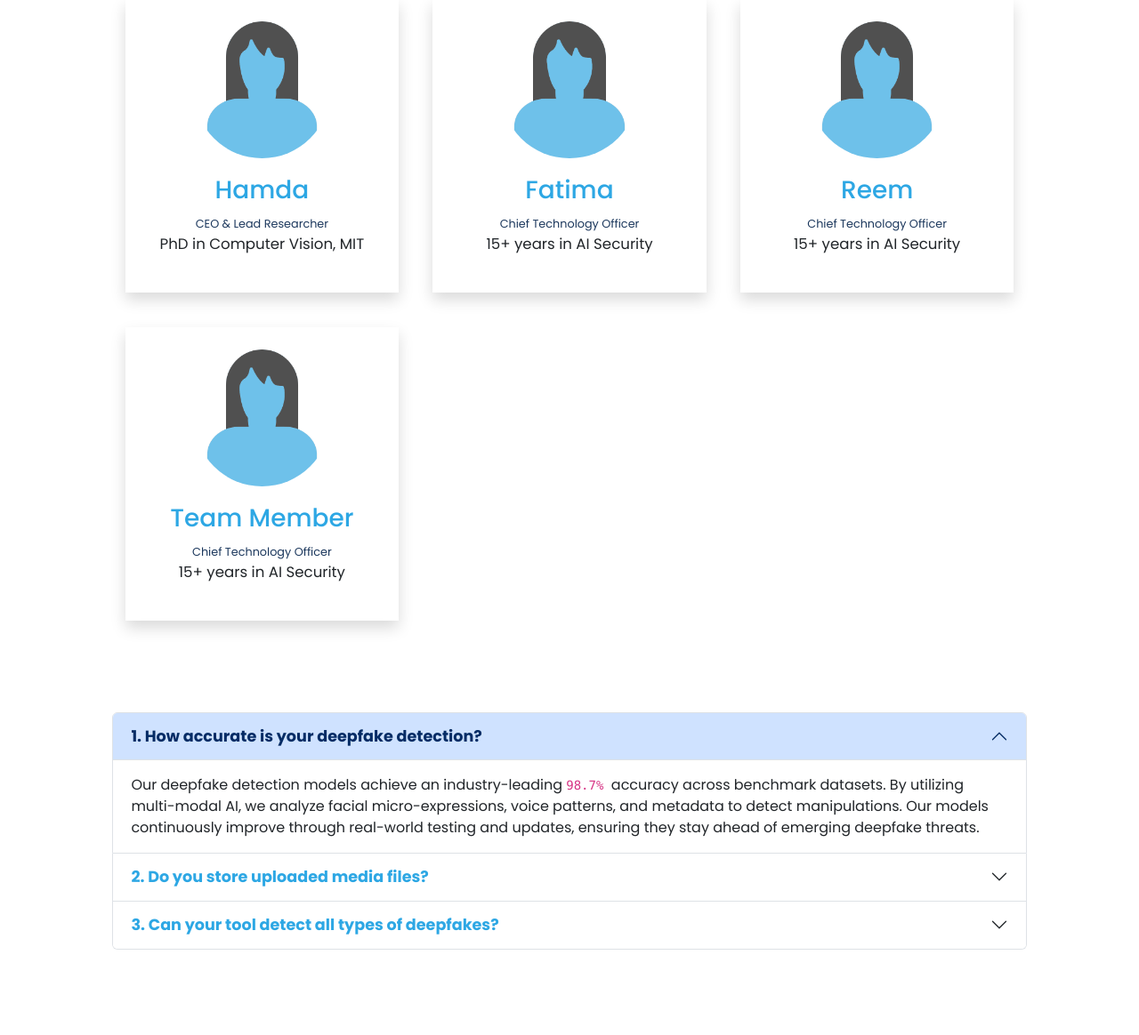
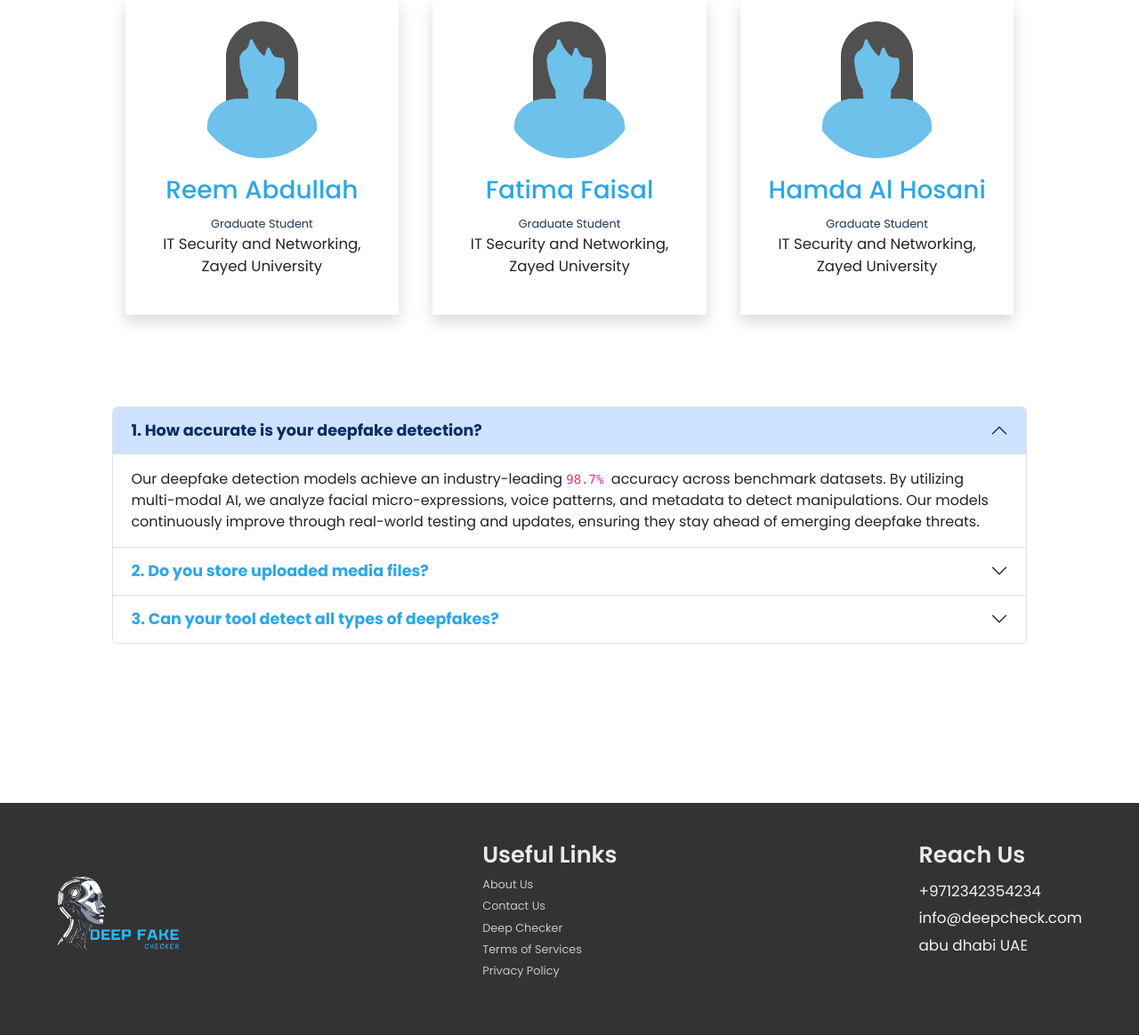
Before and after one commit to UbaidUllah777/DeepFakeV2, a Flask app: page /about in a window 1280 px wide. Shown: the part 1836-3000 px from the top of the page at 89% size. Run offline with Flask 3, Linux system fonts and the light colour scheme; parts of the project's set-up code (start-up, migrations or seed data) failed here and were passed over.

Commit message:
team member names changed

```diff
--- a/templates/about.html
+++ b/templates/about.html
@@ -79,27 +79,21 @@
     <div class="team-grid">
       <div class="team-card shadow">
         <img src="/static/images/coloredTeamMember.png" alt="CEO" />
-        <h3>Hamda</h3>
-        <span>CEO & Lead Researcher</span>
-        <p>PhD in Computer Vision, MIT</p>
+        <h3>Reem Abdullah</h3>
+        <span>Graduate Student</span>
+        <p>IT Security and Networking, Zayed University</p>
       </div>
       <div class="team-card shadow">
         <img src="/static/images/coloredTeamMember.png" alt="CTO" />
-        <h3>Fatima</h3>
-        <span>Chief Technology Officer</span>
-        <p>15+ years in AI Security</p>
+        <h3>Fatima Faisal</h3>
+        <span>Graduate Student</span>
+        <p>IT Security and Networking, Zayed University</p>
       </div>
       <div class="team-card shadow">
         <img src="/static/images/coloredTeamMember.png" alt="CTO" />
-        <h3>Reem</h3>
-        <span>Chief Technology Officer</span>
-        <p>15+ years in AI Security</p>
-      </div>
-      <div class="team-card shadow">
-        <img src="/static/images/coloredTeamMember.png" alt="CTO" />
-        <h3>Team Member</h3>
-        <span>Chief Technology Officer</span>
-        <p>15+ years in AI Security</p>
+        <h3>Hamda Al Hosani</h3>
+        <span>Graduate Student</span>
+        <p>IT Security and Networking, Zayed University</p>
       </div>
     </div>
   </section>
```
